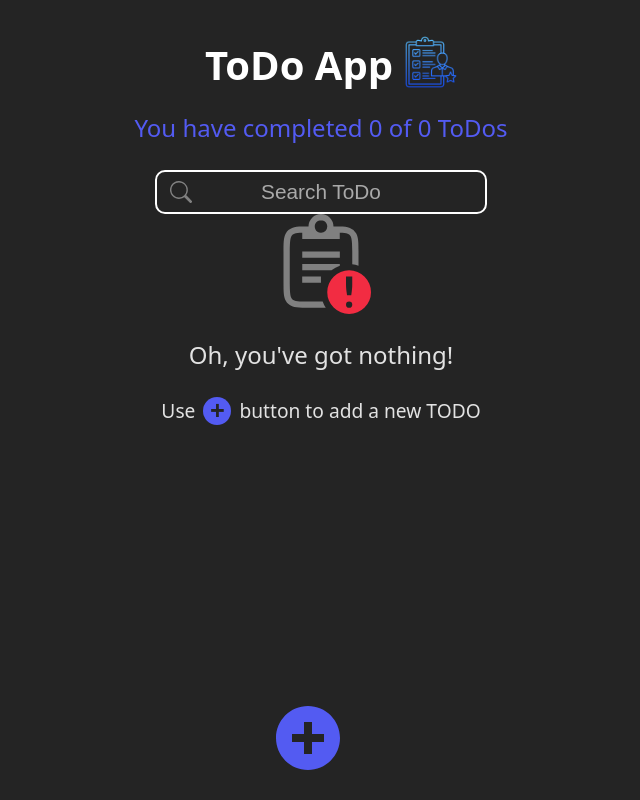
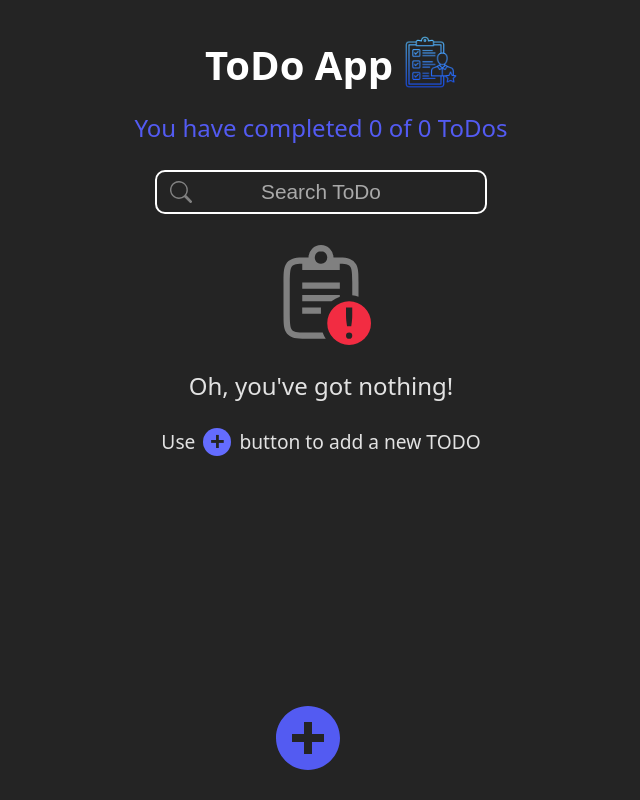
Before and after one commit to carlitoxe/todo-app-react, a React (Vite) app: page / in a window 1280 px wide. Shown: the whole page, without its empty margins (319-959 px from the left). Built offline with nearby package versions, Linux system fonts and the light colour scheme.

Commit message:
minor changes

```diff
--- a/src/style/EmptyTodos.css
+++ b/src/style/EmptyTodos.css
@@ -1,6 +1,6 @@
 .emptytodos-container {
     font-size: 1.5em;
-
+    margin-top: 1.3em;
 }
 
 .emptytodos-text {
@@ -11,7 +11,7 @@
 }
 
 .emptytodos-add-button {
-    background-color: #535bf2;
+    background-color: #646cff;
     border: none;
     border-radius: 50%;
     font-size: 26px;
--- a/src/style/TodoList.css
+++ b/src/style/TodoList.css
@@ -5,3 +5,7 @@ ul {
     width: auto;
     max-width: 440px;
 }
+
+.todolist-container {
+    margin-top: 1.5rem;
+}
```
